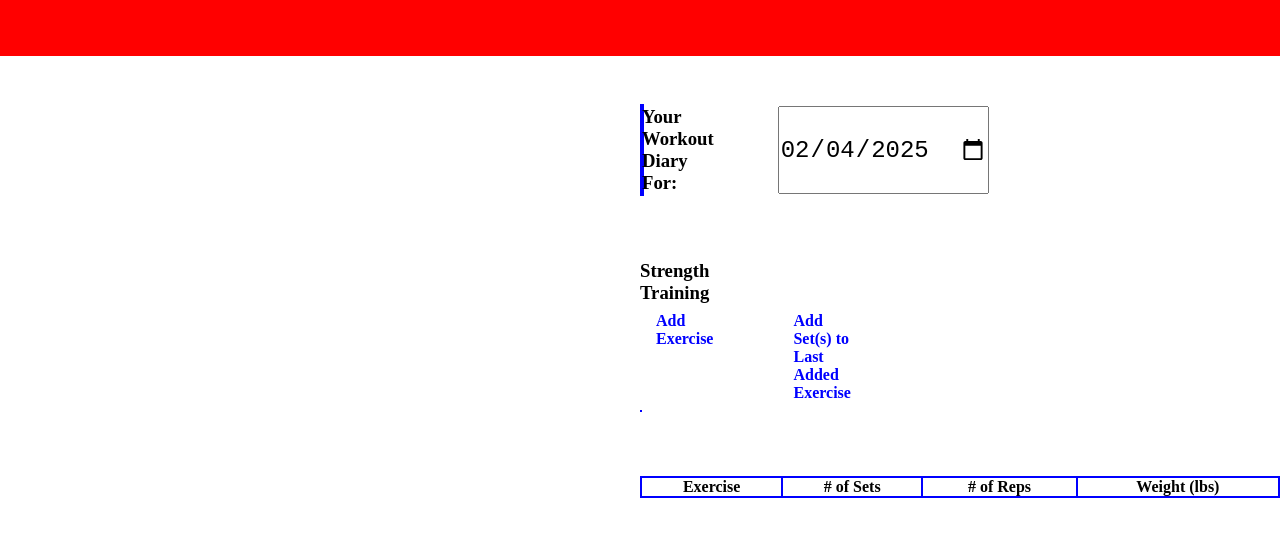
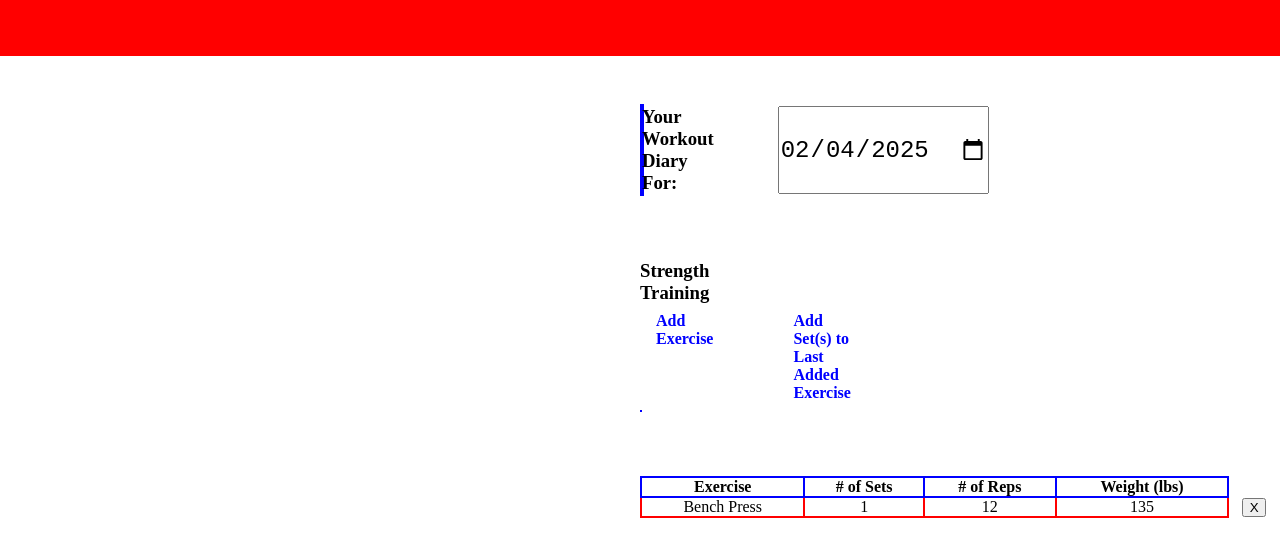
Before and after one commit to ghopkins3/Rep-Journal, a website: page index.html in a window 1280 px wide. Shown: the part 72-628 px from the top of the page. Drawn offline with Linux system fonts and the light colour scheme.

Commit message:
Added delete row button to html

```diff
--- a/index.html
+++ b/index.html
@@ -44,8 +44,16 @@
                         <th class="exercise-table-heading">Weight (lbs)</th>
                     </tr>
                 </thead>
-                <tbody id="exercise-table-body">
-
+                <tbody>
+                    <tr>
+                        <td class="exercise-table-entry">Bench Press</td>
+                        <td class="exercise-table-entry">1</td>
+                        <td class="exercise-table-entry">12</td>
+                        <td class="exercise-table-entry">135</td>
+                        <td class="delete-button-cell">
+                            <button type="button" id="delete-row-button">X</button>
+                        </td>
+                    </tr>
                 </tbody>
             </table>
         </div>
--- a/styles.css
+++ b/styles.css
@@ -121,11 +121,11 @@ td {
     text-align: center;
 }
 
-.exclusion {
+.delete-button-cell {
     border: none;
     color: blue;
 }
 
-.exclusion:hover {
-    cursor: pointer;
+#delete-row-button {
+    width: 1.5rem;
 }
```
